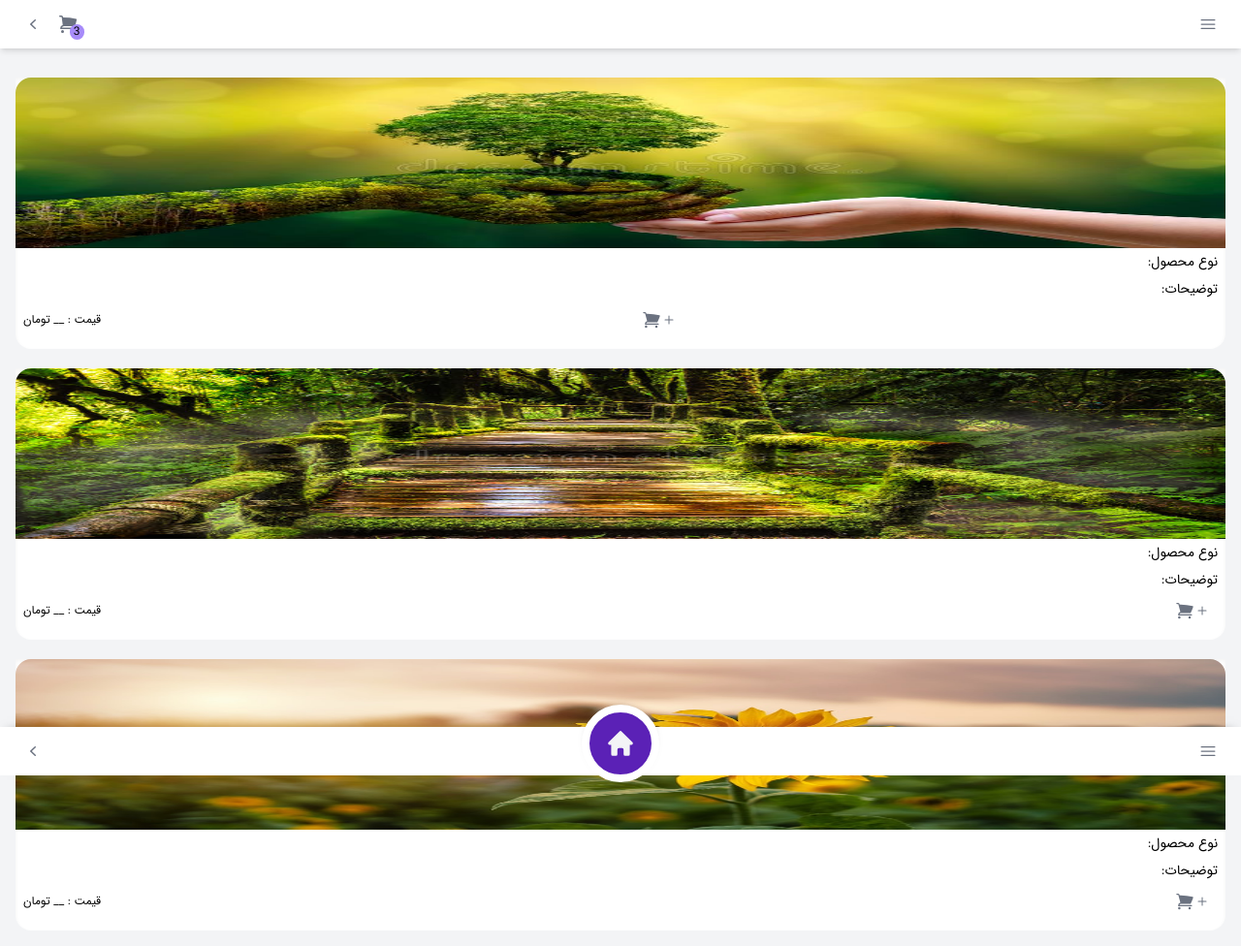
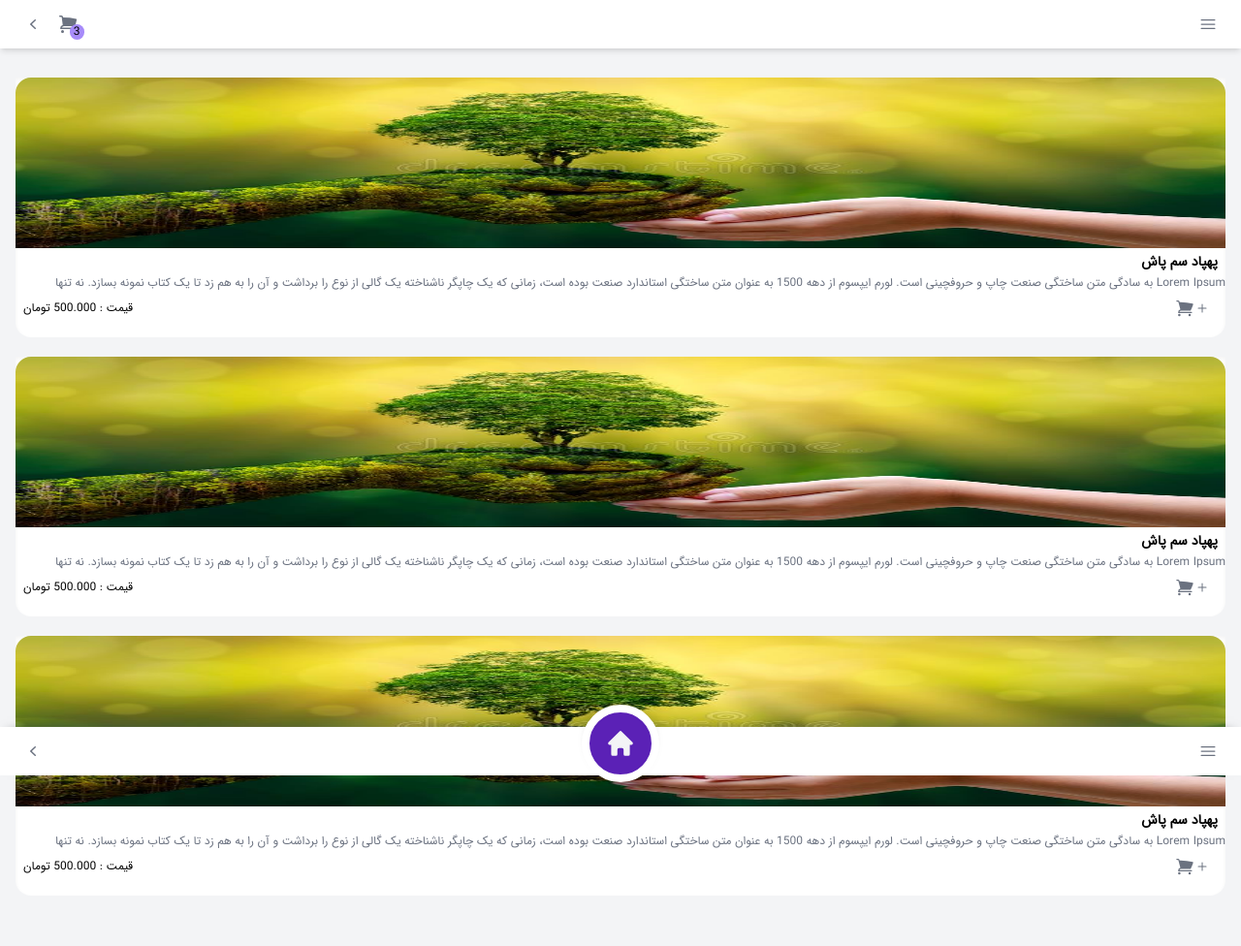
Before and after one commit to amirmolladavoudi/Gandom, a website: page src/shop.html in a window 1280 px wide. Shown: the whole page at 97% size. Drawn offline with Linux system fonts and the light colour scheme.

Commit message:
Shop And Detail Done

```diff
--- a/src/shop.html
+++ b/src/shop.html
@@ -44,15 +44,17 @@
                 <img class="rounded-t-2xl h-44 w-full" src="images/environment-earth-day-hands-trees-growing-seedlings-bokeh-green-background-female-hand-holding-tree-nature-field-gra-130247647.jpg" alt="image">
             </div>
             <div>
-                <h5 class="py-1 px-2 text-sm">
-                    نوع محصول:
+                <h5 class="py-1 px-2 text-sm font-bold">
+                    پهپاد سم پاش
                 </h5>
-                <P class="py-1 px-2 text-sm">
-                     توضیحات:
+                <p class="text-xs text-gray-500">
+                    Lorem Ipsum به سادگی متن ساختگی صنعت چاپ و حروفچینی است. لورم ایپسوم از دهه 1500 به
+                    عنوان متن ساختگی استاندارد صنعت بوده است، زمانی که یک چاپگر ناشناخته یک گالی از نوع را برداشت و
+                    آن را به هم زد تا یک کتاب نمونه بسازد. نه تنها
                 </p>
             </div>
             <div class="flex justify-between px-2 pb-3">
-                <a href="#" class="flex items-center hover:bg-gray-100 p-2 rounded-full svg-hover transition-all duration-300">
+                <a href="#" class="flex items-center ml-auto hover:bg-gray-100 p-2 rounded-full svg-hover transition-all duration-300">
                     <svg xmlns="http://www.w3.org/2000/svg" viewBox="0 0 24 24" fill="currentColor" class="w-4 h-4 fill-gray-500">
                         <path fill-rule="evenodd" d="M12 5.25a.75.75 0 01.75.75v5.25H18a.75.75 0 010 1.5h-5.25V18a.75.75 0 01-1.5 0v-5.25H6a.75.75 0 010-1.5h5.25V6a.75.75 0 01.75-.75z" clip-rule="evenodd" />
                       </svg>
@@ -61,22 +63,28 @@
                       </svg>
                 </a>
                 <span class="text-xs flex items-center">
-                    قیمت : __ تومان
+                    قیمت : 500.000 تومان
                 </span>
             </div>
         </a>
         </div>
         <div class="rounded-b-2xl bg-white shadow-inner">
-            <img class="rounded-t-2xl h-44 w-full" src="images/beautiful-rain-forest-ang-ka-nature-trail-doi-inthanon-national-park-thailand-36703721.jpg" alt="image">
-            <h5 class="py-1 px-2 text-sm">
-                نوع محصول:
+            <a href="../src/shopdetail.html">
+                <div>
+                    <img class="rounded-t-2xl h-44 w-full" src="images/environment-earth-day-hands-trees-growing-seedlings-bokeh-green-background-female-hand-holding-tree-nature-field-gra-130247647.jpg" alt="image">
+                </div>
+                <div>
+                    <h5 class="py-1 px-2 text-sm font-bold">
+                        پهپاد سم پاش
                     </h5>
-
-                <P class="py-1 px-2 text-sm">
-                 توضیحات:
+                    <p class="text-xs text-gray-500">
+                        Lorem Ipsum به سادگی متن ساختگی صنعت چاپ و حروفچینی است. لورم ایپسوم از دهه 1500 به
+                        عنوان متن ساختگی استاندارد صنعت بوده است، زمانی که یک چاپگر ناشناخته یک گالی از نوع را برداشت و
+                        آن را به هم زد تا یک کتاب نمونه بسازد. نه تنها
                     </p>
+                </div>
                 <div class="flex justify-between px-2 pb-3">
-                <a href="../src/shopdetail.html" class="flex items-center hover:bg-gray-100 p-2 rounded-full svg-hover transition-all duration-300">
+                    <a href="#" class="flex items-center ml-auto hover:bg-gray-100 p-2 rounded-full svg-hover transition-all duration-300">
                         <svg xmlns="http://www.w3.org/2000/svg" viewBox="0 0 24 24" fill="currentColor" class="w-4 h-4 fill-gray-500">
                             <path fill-rule="evenodd" d="M12 5.25a.75.75 0 01.75.75v5.25H18a.75.75 0 010 1.5h-5.25V18a.75.75 0 01-1.5 0v-5.25H6a.75.75 0 010-1.5h5.25V6a.75.75 0 01.75-.75z" clip-rule="evenodd" />
                           </svg>
@@ -85,21 +93,28 @@
                           </svg>
                     </a>
                     <span class="text-xs flex items-center">
-                    قیمت : __ تومان
+                        قیمت : 500.000 تومان
                     </span>
                 </div>
+            </a>
         </div>
         <div class="rounded-b-2xl bg-white shadow-inner">
-            <img class="rounded-t-2xl h-44 w-full" src="images/photo-1574711797910-33393469223c.jpg" alt="image">
-            <h5 class="py-1 px-2 text-sm">
-                نوع محصول:
+                <a href="../src/shopdetail.html">
+                    <div>
+                        <img class="rounded-t-2xl h-44 w-full" src="images/environment-earth-day-hands-trees-growing-seedlings-bokeh-green-background-female-hand-holding-tree-nature-field-gra-130247647.jpg" alt="image">
+                    </div>
+                    <div>
+                        <h5 class="py-1 px-2 text-sm font-bold">
+                            پهپاد سم پاش
                         </h5>
-
-                <P class="py-1 px-2 text-sm">
-                 توضیحات:
+                        <p class="text-xs text-gray-500">
+                            Lorem Ipsum به سادگی متن ساختگی صنعت چاپ و حروفچینی است. لورم ایپسوم از دهه 1500 به
+                            عنوان متن ساختگی استاندارد صنعت بوده است، زمانی که یک چاپگر ناشناخته یک گالی از نوع را برداشت و
+                            آن را به هم زد تا یک کتاب نمونه بسازد. نه تنها
                         </p>
+                    </div>
                     <div class="flex justify-between px-2 pb-3">
-                <a href="../src/shopdetail.html" class="flex items-center hover:bg-gray-100 p-2 rounded-full svg-hover transition-all duration-300">
+                        <a href="#" class="flex items-center ml-auto hover:bg-gray-100 p-2 rounded-full svg-hover transition-all duration-300">
                             <svg xmlns="http://www.w3.org/2000/svg" viewBox="0 0 24 24" fill="currentColor" class="w-4 h-4 fill-gray-500">
                                 <path fill-rule="evenodd" d="M12 5.25a.75.75 0 01.75.75v5.25H18a.75.75 0 010 1.5h-5.25V18a.75.75 0 01-1.5 0v-5.25H6a.75.75 0 010-1.5h5.25V6a.75.75 0 01.75-.75z" clip-rule="evenodd" />
                               </svg>
@@ -108,9 +123,10 @@
                               </svg>
                         </a>
                         <span class="text-xs flex items-center">
-                    قیمت : __ تومان
+                            قیمت : 500.000 تومان
                         </span>
                     </div>
+                </a>
         </div>
     </main>
     <!-- end main -->
```
Also changed, not shown: dist/output.css. Lines whose indentation alone changed are shown as unchanged.
